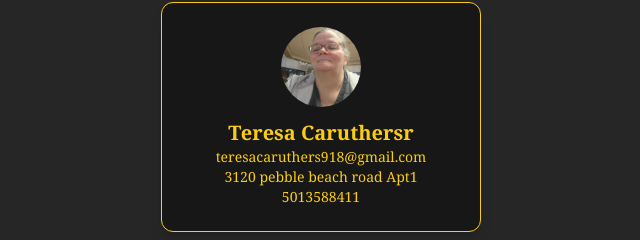
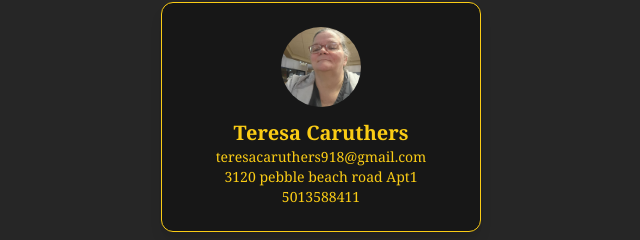
Before and after one commit to yourlogodesigner28-jpg/Forgiveness-over-revenge, a plain HTML site: page card67.html in a window 1280 px wide. Shown: the part 124-364 px from the top of the page, 319-959 px from the left. Drawn offline with nearby package versions, Linux system fonts and the light colour scheme.

Commit message:
Update card67.html

```diff
--- a/card67.html
+++ b/card67.html
@@ -12,7 +12,7 @@
     <!-- Fan Card -->
     <div id="details-card" class="relative bg-neutral-900 text-yellow-400 p-6 rounded-xl shadow-lg w-80 text-center border border-yellow-400">
       <img src="./assets/fan_profile2.jpg" alt="Fan Profile Image" class="w-20 h-20 mx-auto rounded-full object-cover mb-3">
-      <h3 class="text-xl font-semibold">Teresa Caruthersr</h3>
+      <h3 class="text-xl font-semibold">Teresa Caruthers</h3>
             <p class="text-sm">teresacaruthers918@gmail.com</p>
       <p class="text-sm">3120 pebble beach road Apt1</p>
       <p class="text-sm">5013588411</p>
```
